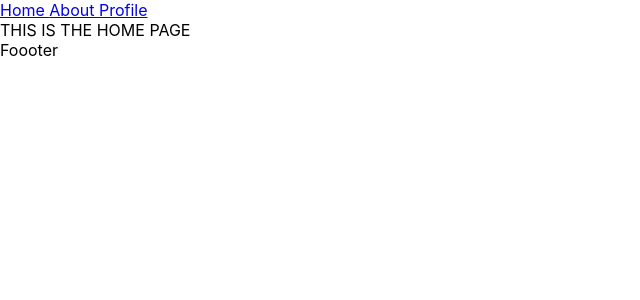
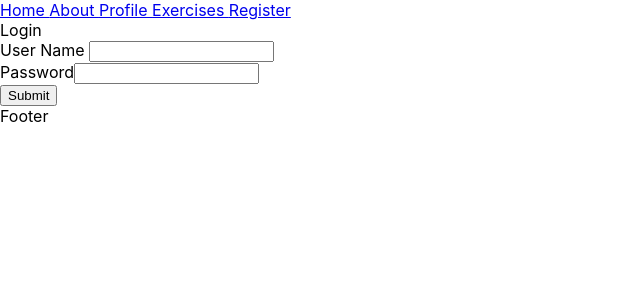
Before and after one commit to dhinojosa/werk-it-front-end, a React (Create React App) app: page / in a window 1280 px wide. Shown: the top 300 px of the page, without its empty margins (0-640 px from the left). Built offline with nearby package versions, Linux system fonts and the light colour scheme.

Commit message:
Added login, register, and exercises

```diff
--- a/src/App.js
+++ b/src/App.js
@@ -4,6 +4,8 @@ import Home from "./pages/Home";
 import About from "./pages/About";
 import Profile from "./pages/Profile";
 import ErrorPage from "./pages/ErrorPage";
+import Exercises from "./pages/Exercises";
+import Register from "./pages/Register";
 
 function App() {
   return (
@@ -12,14 +14,18 @@ function App() {
         <Link to="/"> Home </Link>
         <Link to="/about"> About </Link>
         <Link to="/profile"> Profile </Link>
+        <Link to="/exercises"> Exercises </Link>
+        <Link to="/register"> Register </Link>
       </nav>
       <Routes>
         <Route path="/" element={<Home />} />
         <Route path="/about" element={<About />} />
         <Route path="/profile/:username" element={<Profile />} />
+        <Route path="/exercises" element={<Exercises />} />
+        <Route path="/register" element={<Register />} />
         <Route path="*" element={<ErrorPage />} />
       </Routes>
-      <div> Foooter </div>
+      <div> Footer </div>
     </Router>
   );
 }
--- /dev/null
+++ b/src/pages/Exercises.js
@@ -0,0 +1,68 @@
+import React from "react";
+
+class Exercises extends React.Component {
+
+    constructor(props) {
+        super(props);
+        this.state = {result: []};
+    }
+
+    render() {
+        return (<div name="exercises" className="Exercises">
+            <table name="weights">
+                <thead>
+                <tr>
+                    <td>Date</td>
+                    <td>Name</td>
+                    <td>Sets</td>
+                    <td>Reps</td>
+                    <td>Weight (in lbs)</td>
+                </tr>
+                </thead>
+                <tbody>
+                {this.state.result.map((exercise) => {
+                    return (<tr key={exercise.id}>
+                        <td>2022-12-12</td>
+                        <td>{exercise.name}</td>
+                        <td>{exercise.sets}</td>
+                        <td>{exercise.reps}</td>
+                        <td>{exercise.pounds}</td>
+                    </tr>);
+                })}
+                </tbody>
+            </table>
+        </div>);
+    }
+
+
+    componentDidMount() {
+        try {
+            const cookie = getCookie("id");
+            let input = process.env.REACT_APP_BACKEND_URL + '/weights/user/' + cookie;
+
+            console.log(input);
+            fetch(input)
+                .then(response => response.json())
+                .then(data => {
+                    this.setState({result: data});
+                })
+                .catch(error => {
+                    console.log(error)
+                });
+        } catch (error) {
+            console.log(error)
+        }
+    }
+
+
+}
+
+const getCookie = (name) => {
+    var match = document.cookie.match(new RegExp('(^| )' + name + '=([^;]+)'));
+    if (match) {
+        return (match[2]);
+    } else {
+        throw Error("No cookie found")
+    }
+}
+export default Exercises;
--- a/src/pages/Home.js
+++ b/src/pages/Home.js
@@ -1,7 +1,80 @@
 import React from "react";
+import {useNavigate} from "react-router-dom";
 
-function Home() {
-  return <div> THIS IS THE HOME PAGE</div>;
+class Home extends React.Component {
+    constructor(props) {
+        super(props);
+        this.state = {
+            form: {},
+            errorMessage: ""
+        };
+
+        this.handleChange = this.handleChange.bind(this);
+        this.handleSubmit = this.handleSubmit.bind(this);
+    }
+
+    render() {
+        return <div>
+            Login
+            {this.state.errorMessage && (
+                <p className="error"> {this.state.errorMessage} </p>
+            )}
+            <form id={"login"} onSubmit={this.handleSubmit}>
+                <div>
+                    <label>User Name <input type={"text"} id={"username"}
+                                            name={"username"} onChange={this.handleChange}/></label>
+
+                </div>
+                <div>
+                    <label htmlFor={"password"}>Password</label>
+                    <input type={"password"} id={"password"}
+                           name={"password"} onChange={this.handleChange}/>
+                </div>
+                <input type="submit" value="Submit"/>
+            </form>
+        </div>;
+    }
+
+    handleSubmit(event) {
+        const username = this.state.form.username
+        const password = this.state.form.password
+        let url = process.env.REACT_APP_BACKEND_URL + '/login/' + username + "/" + password;
+        console.log(url);
+        fetch(url)
+            .then(response => {
+                if (response.ok) {
+                    return response.json();
+                }
+                return Promise.reject(response);
+            })
+            .then((json) => {
+                document.cookie = "id=" + json.id + "; SameSite=None; Secure";
+                this.props.navigate("/exercises");
+            })
+            .catch(error => {
+                if (error instanceof Response && error.status === 401) {
+                    this.setState({errorMessage: "Login Failed"});
+                }
+                console.log(error)
+            });
+        event.preventDefault();
+    }
+
+    handleChange(event) {
+        this.setState({errorMessage: ""});
+        const value = event.target.value;
+        const name = event.target.name;
+        const myForm = this.state.form;
+        myForm[name] = value;
+        this.setState({
+            form: myForm
+        });
+    }
 }
 
-export default Home;
+function WithNavigate(props) {
+    let navigate = useNavigate();
+    return <Home {...props} navigate={navigate}/>
+}
+
+export default WithNavigate;
--- /dev/null
+++ b/src/pages/Register.js
@@ -0,0 +1,68 @@
+import React from "react";
+import {useNavigate} from "react-router-dom";
+
+class Register extends React.Component {
+    constructor(props) {
+        super(props);
+        this.state = {
+            firstName: '', lastName: '', email: '', username: '', password: ''
+        };
+
+        this.handleChange = this.handleChange.bind(this);
+        this.handleSubmit = this.handleSubmit.bind(this);
+    }
+
+    render() {
+        return <div>
+            Login
+            <form id={"register"} onSubmit={this.handleSubmit}>
+                <div><label>First Name <input type={"text"} name={"firstName"} onChange={this.handleChange}/></label>
+                </div>
+                <div><label>Last Name <input type={"text"} name={"lastName"} onChange={this.handleChange}/></label>
+                </div>
+                <div><label>Email <input type={"text"} name={"email"} onChange={this.handleChange}/></label></div>
+                <div><label>Username <input type={"text"} name={"username"} onChange={this.handleChange}/></label></div>
+                <div><label>Password <input type={"password"} name={"password"} onChange={this.handleChange}/></label>
+                </div>
+                <input type="submit" value="Submit"/>
+            </form>
+        </div>;
+    }
+
+    handleSubmit(event) {
+        alert('You logged in with ' + this.state.username + ' and ' + this.state.password);
+        console.log(this.state)
+        fetch(process.env.REACT_APP_BACKEND_URL +'/register', {
+            method: "POST",
+            headers: {
+                'Content-Type': 'application/json',
+                'Accept': 'application/json'
+            },
+            body: JSON.stringify(this.state)
+        })
+            .then(response => response.json())
+            .then(data => {
+                this.setState({result: data});
+                this.props.navigate("/")
+            })
+            .catch(error => {
+                console.log(error)
+            });
+        event.preventDefault();
+    }
+
+
+    handleChange(event) {
+        const value = event.target.value;
+        this.setState({
+            ...this.state, [event.target.name]: value
+        });
+    }
+}
+
+function WithNavigate(props) {
+    let navigate = useNavigate();
+    return <Register {...props} navigate={navigate}/>
+}
+
+export default WithNavigate;
```
Also changed, not shown: 2 other files (tests, documents, lock files or other folders).
